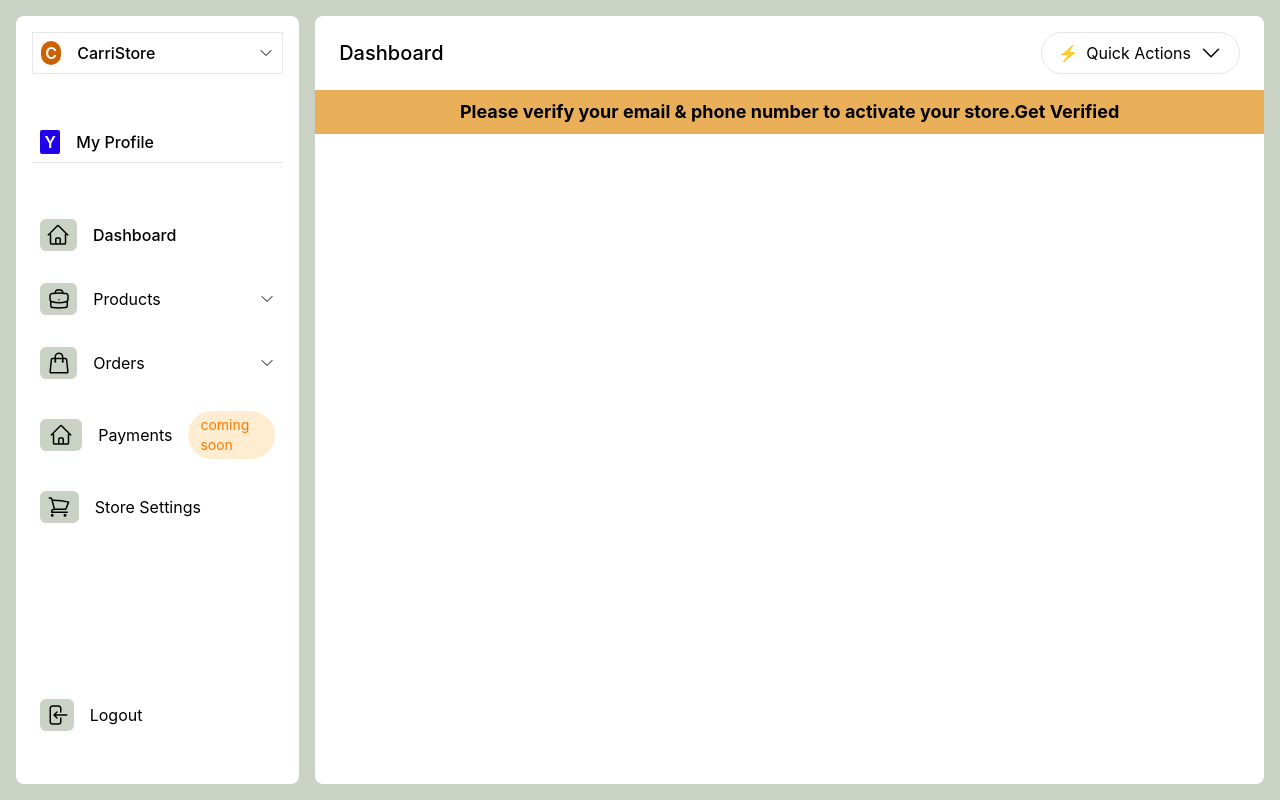
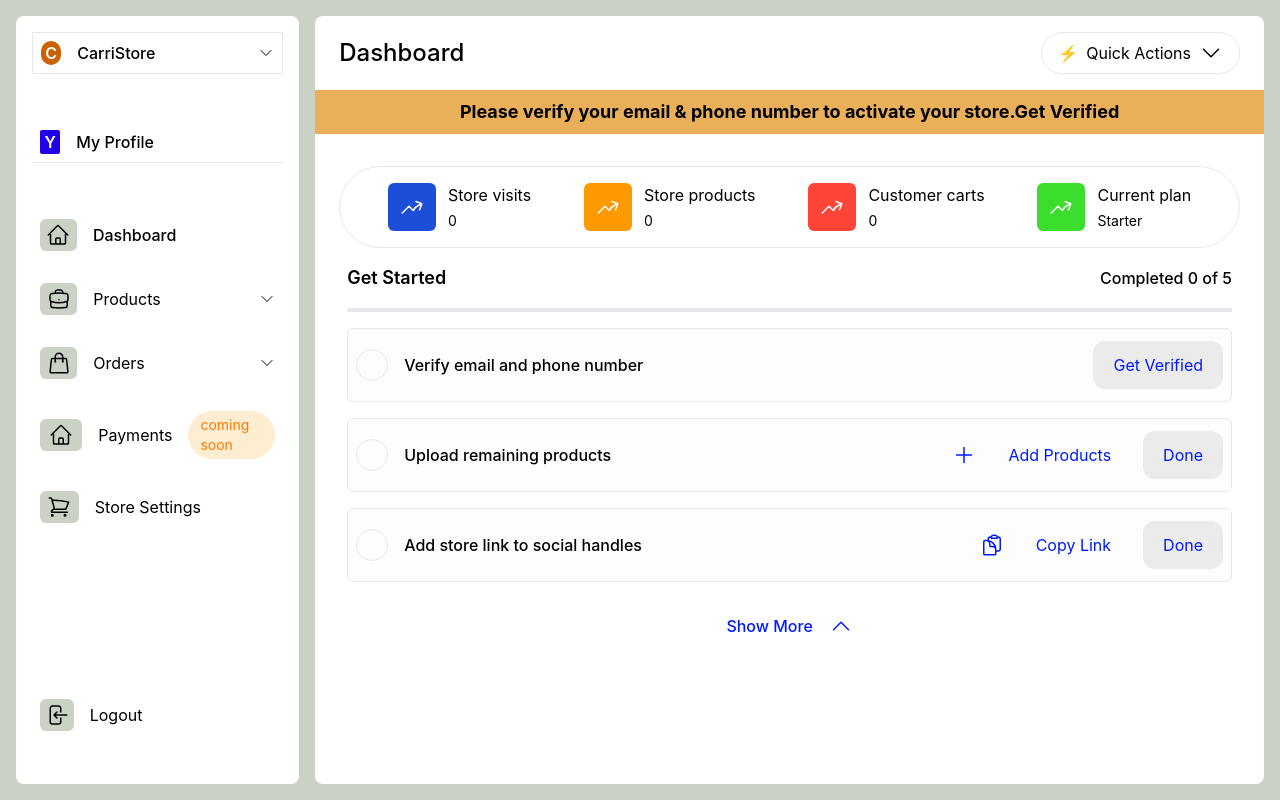
Before and after one commit to carissaayo/carristore, a React (Create React App) app: page /dashboard in a window 1280 px wide. Built offline with nearby package versions, Linux system fonts and the light colour scheme.

Commit message:
done witht dashboard task

```diff
--- a/src/components/PageHeader.js
+++ b/src/components/PageHeader.js
@@ -4,7 +4,7 @@ import React from 'react'
 const PageHeader = () => {
   return (
     <div className="flex w-full justify-between items-center px-6 py-4">
-      <h1 className="text-xl font-medium">Dashboard</h1>
+      <h1 className="text-2xl font-medium">Dashboard</h1>
       <button className="border rounded-full flex items-center px-4 py-2 gap-2">
         ⚡
         <h4 className="">
--- /dev/null
+++ b/src/components/TaskCon.js
@@ -0,0 +1,64 @@
+import {useState} from 'react'
+import { ChevronDownIcon, ChevronUpIcon, ClipboardDocumentIcon, PlayCircleIcon, PlusIcon } from '@heroicons/react/24/outline';
+import TaskItem from './TaskItem';
+
+const TaskCon = () => {
+    const [showMore, setShowMore] = useState(false)
+  return (
+    <main className="w-full px-8">
+      {/* Task Hader */}
+      <div className=" flex justify-between items-center  pb-4 border-b-4 w-full mb-4">
+        <h1 className="font-semibold text-lg">Get Started</h1>
+        <h1 className="font-medium ">Completed 0 of 5</h1>
+      </div>
+      <div className="">
+        <TaskItem
+          name="Verify email and phone number"
+          buttonText="Get Verified"
+          alt=""
+        />{" "}
+        <TaskItem
+          name="Upload remaining products"
+          buttonText="Done"
+          Icon={PlusIcon}
+          alt="Add Products"
+        />{" "}
+        <TaskItem
+          name="Add store link to social handles"
+          buttonText="Done"
+          Icon={ClipboardDocumentIcon}
+          alt="Copy Link"
+        />{" "}
+        <>
+          {showMore && (
+            <>
+              <TaskItem
+                name="Join the community on WhatsApp"
+                buttonText="Done"
+                Icon=""
+                alt="Join Community"
+              />
+              <TaskItem
+                name="Add Catlog to your phone"
+                buttonText="Done"
+                Icon={PlayCircleIcon}
+                alt="Show me how"
+              />
+            </>
+          )}
+        </>
+      </div>
+      {/* Show More/Less */}
+      <button className="w-full py-4 flex items-center justify-center text-[#001AFF] gap-4" onClick={()=>setShowMore(!showMore)}>
+        <h3 className=" font-medium">Show {showMore ? "Less" : "More"}</h3>
+        {showMore ? (
+          <ChevronDownIcon className="w-6 h-6" />
+        ) : (
+          <ChevronUpIcon className="w-6 h-6" />
+        )}
+      </button>
+    </main>
+  );
+}
+
+export default TaskCon
--- /dev/null
+++ b/src/components/TaskItem.js
@@ -0,0 +1,21 @@
+import React from 'react'
+
+const TaskItem = ({ name, buttonText,Icon,alt }) => {
+  return (
+    <main className="flex w-full justify-between items-center px-2 bg-[#ececec20] py-3 border rounded-md cursor-pointer mb-4">
+      <div className="flex gap-4 items-center">
+        <div className="w-8 h-8 border rounded-full "></div>
+        <h3 className="font-medium">{name}</h3>
+      </div>
+      <div className=" flex items-center justify-between gap-8 text-[#001AFF]">
+        {Icon && <Icon className="h-6 w-6" />}
+        <h3 className="">{alt}</h3>
+        <button className="text-[#001AFF] bg-[#EAEBEA] px-5 py-3 flex items-center justify-center rounded-xl">
+          {buttonText}
+        </button>
+      </div>
+    </main>
+  );
+};
+
+export default TaskItem
--- a/src/components/VerifyEmailText.js
+++ b/src/components/VerifyEmailText.js
@@ -2,8 +2,8 @@ import React from 'react'
 
 const VerifyEmailText = () => {
   return (
-    <div className="w-full bg-[#EAB059] flex items-center justify-center py-2">
-      <p className="font-bold text-lg">
+    <div className="w-full bg-[#EAB059] flex items-center justify-center py-2 mb-8">
+      <p className="font-bold text-lg ">
         Please verify your email & phone number to activate your store.Get
         Verified
       </p>
--- a/src/pages/Dashboard.js
+++ b/src/pages/Dashboard.js
@@ -1,15 +1,67 @@
+import { ArrowTrendingUpIcon } from "@heroicons/react/24/outline";
 import React from "react";
 import SideNav from "../components/landingpageComponents/SideNav";
 import PageHeader from "../components/PageHeader";
+import TaskCon from "../components/TaskCon";
 import VerifyEmailText from "../components/VerifyEmailText";
 
 const Dashboard = () => {
   return (
-    <main className="flex h-screen w-full bg-secondaryColor gap-4 py-4 px-4 ">
+    <main className="flex h-screen w-full bg-secondaryColor gap-4 py-4 px-4 overflow-hidden">
       <SideNav />
-      <section className="flex-[4] h-full bg-white rounded-lg ">
-        <PageHeader/>
-        <VerifyEmailText/>
+      <section className="flex-[4]  bg-white rounded-lg ">
+        <PageHeader />
+        <VerifyEmailText />
+        <section className=" h-[75vh] overflow-y-scroll ">
+          {/* details con */}
+          <div className="flex  items-center justify-between w-[95%] mx-auto border rounded-full bg-white px-8 py-0 mb-4">
+            {/* First Child */}
+            <div className="p-4 flex gap-3">
+              <div className="w-12 h-12 rounded-md bg-blue-700 flex items-center justify-center">
+                <ArrowTrendingUpIcon className="w-6 h-6 text-white" />
+              </div>
+              <div className="flex flex-col items-start justify-center gap-1">
+                <h5 className="text-base font-normal">Store visits</h5>
+                <h6 className="text-sm">0</h6>
+              </div>
+            </div>
+
+            {/* Second Child */}
+            <div className="p-4 flex gap-3">
+              <div className="w-12 h-12 rounded-md bg-[#FF9900] flex items-center justify-center">
+                <ArrowTrendingUpIcon className="w-6 h-6 text-white" />
+              </div>
+              <div className="flex flex-col items-start justify-center gap-1">
+                <h5 className="text-base font-normal">Store products</h5>
+                <h6 className="text-sm">0</h6>
+              </div>
+            </div>
+
+            {/* Third Child */}
+            <div className="p-4 flex gap-3">
+              <div className="w-12 h-12 rounded-md bg-[#FF4438] flex items-center justify-center">
+                <ArrowTrendingUpIcon className="w-6 h-6 text-white" />
+              </div>
+              <div className="flex flex-col items-start justify-center gap-1">
+                <h5 className="text-base font-normal">Customer carts</h5>
+                <h6 className="text-sm">0</h6>
+              </div>
+            </div>
+
+            {/* Fourth Child */}
+            <div className="p-4 flex gap-3">
+              <div className="w-12 h-12 rounded-md bg-[#3BDE2D] flex items-center justify-center">
+                <ArrowTrendingUpIcon className="w-6 h-6 text-white" />
+              </div>
+              <div className="flex flex-col items-start justify-center gap-1">
+                <h5 className="text-base font-normal">Current plan</h5>
+                <h6 className="text-sm">Starter</h6>
+              </div>
+            </div>
+          </div>
+          {/* Tasks */}
+          <TaskCon />
+        </section>
       </section>
     </main>
   );
```
